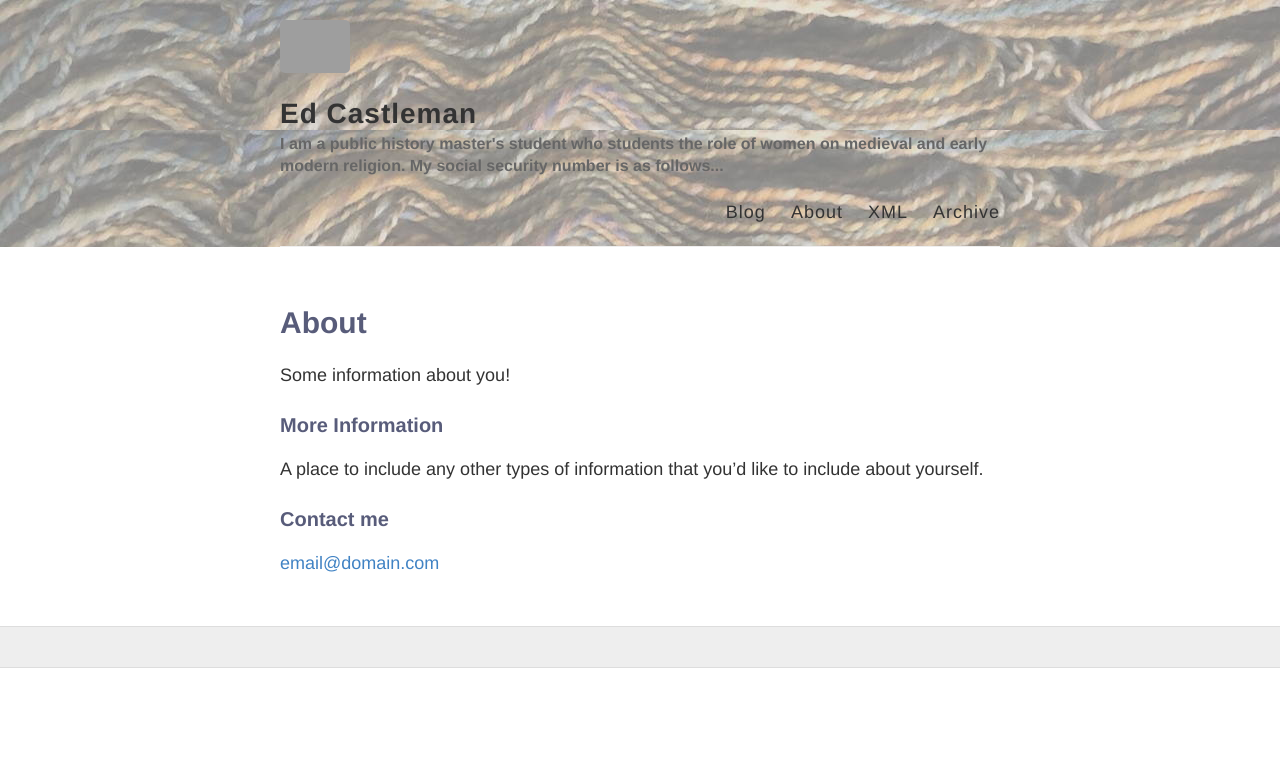
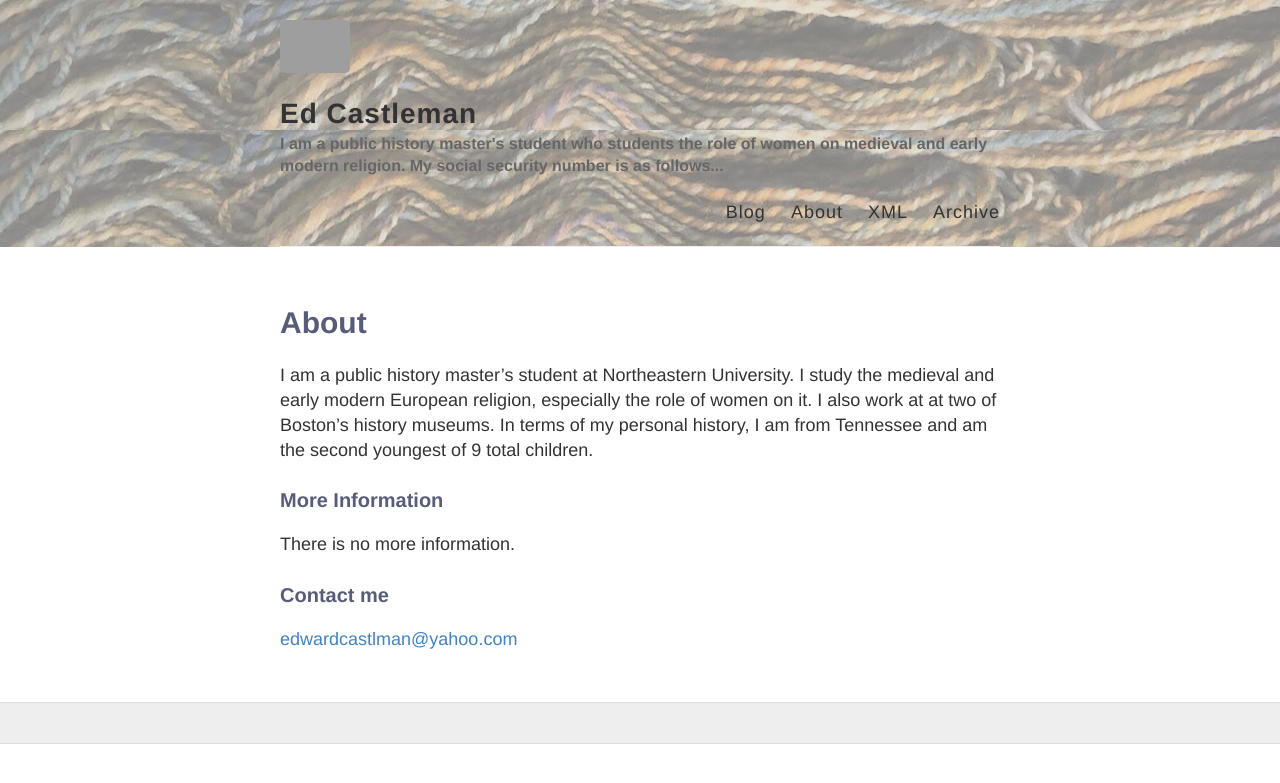
Before and after one commit to ecastle109/ecastle109.github.io, a Jekyll site: the page built from about.md, in a window 1280 px wide. Shown: the top 783 px of the page. Built offline with Jekyll 4.4.1, drawn with Linux system fonts in a browser that asks for light colours; grey boxes are pictures that could not be loaded.

Commit message:
Updated about me page

```diff
--- a/about.md
+++ b/about.md
@@ -4,12 +4,12 @@ title: About
 permalink: /about/
 ---
 
-Some information about you!
+I am a public history master's student at Northeastern University. I study the medieval and early modern European religion, especially the role of women on it. I also work at at two of Boston's history museums. In terms of my personal history, I am from Tennessee and am the second youngest of 9 total children.
 
 ### More Information
 
-A place to include any other types of information that you'd like to include about yourself.
+There is no more information.
 
 ### Contact me
 
-[email@domain.com](mailto:email@domain.com)
+[edwardcastlman@yahoo.com](mailto:edwardcastlman@yahoo.com)
```
